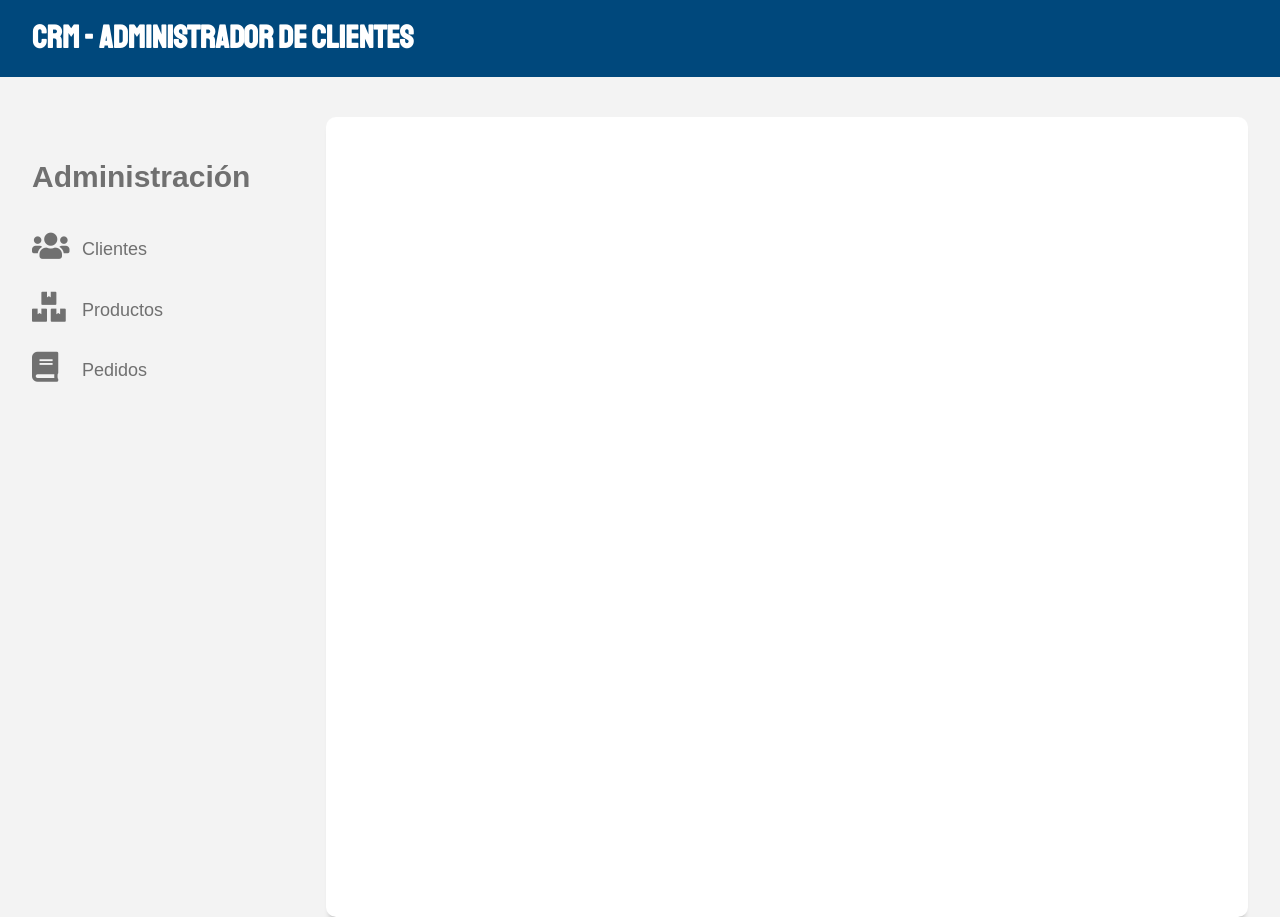
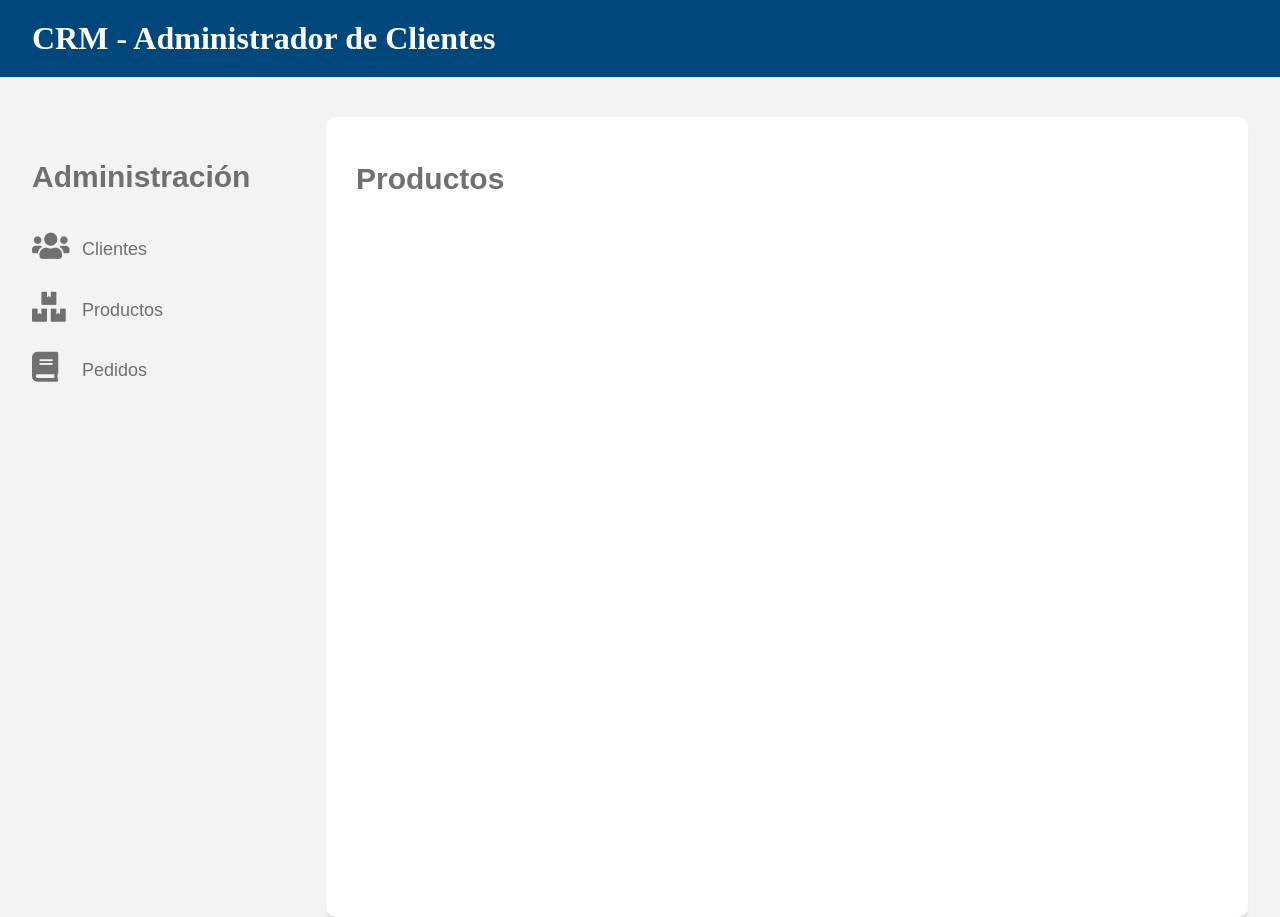
Before and after one commit to MishaelChL/cliente-api, a React (Create React App) app: page /productos in a window 1280 px wide. Built offline with nearby package versions, Linux system fonts and the light colour scheme.

Commit message:
introduccion a react routing

```diff
--- a/package.json
+++ b/package.json
@@ -8,6 +8,7 @@
     "@testing-library/user-event": "^12.8.3",
     "react": "^17.0.2",
     "react-dom": "^17.0.2",
+    "react-router-dom": "^5.2.0",
     "react-scripts": "4.0.3",
     "web-vitals": "^1.1.1"
   },
--- a/public/index.html
+++ b/public/index.html
@@ -13,7 +13,7 @@
 
     <link rel="manifest" href="%PUBLIC_URL%/manifest.json" />
     <link rel="stylesheet" href="https://use.fontawesome.com/releases/v5.8.1/css/all.css" integrity="sha384-50oBUHEmvpQ+1lW4y57PTFmhCaXp0ML5d60M1M7uH2+nqUivzIebhndOJK28anvf" crossorigin="anonymous">
-    <link href="https://fonts.googleapis.com/css2?family=Staatliches&display=swap" rel="stylesheet">
+    <!-- <link href="https://fonts.googleapis.com/css2?family=Staatliches&display=swap" rel="stylesheet"> -->
     <link rel="stylesheet" href="/css/normalize.css">
     <link rel="stylesheet" href="/css/app.css">
     <title>React App</title>
--- a/src/App.js
+++ b/src/App.js
@@ -1,20 +1,35 @@
 import React, {Fragment} from 'react';
+
+//Routing
+import { BrowserRouter as Router, Route, Switch } from 'react-router-dom';
 
 /* Layout */
 import Header from "./components/layout/Header";
 import Navegacion from "./components/layout/Navegacion";
 
+//Componentes
+import Clientes from "./components/clientes/Clientes";
+import Productos from "./components/productos/Productos";
+import Pedidos from "./components/pedidos/Pedidos";
+
 function App() {
   return (
+    <Router>
       <Fragment>
         <Header/>
-      <div class="grid contenedor contenido-principal">
+        <div className="grid contenedor contenido-principal">
           <Navegacion/>
-        <main class="caja-contenido col-9">
-          {/* TODO : A los diferentes componentes */}
+          <main className="caja-contenido col-9">
+            <Switch>
+              <Route exact path="/" component={Clientes} />
+              <Route exact path="/productos" component={Productos} />
+              <Route exact path="/pedidos" component={Pedidos} />
+
+            </Switch>
           </main>
         </div>
       </Fragment>
+    </Router>
   );
 }
 
--- /dev/null
+++ b/src/components/clientes/Clientes.js
@@ -0,0 +1,9 @@
+import React from 'react';
+
+function Clientes() {
+    return(
+        <h2>Clientes</h2>
+    );
+}
+
+export default Clientes;
--- a/src/components/layout/Navegacion.js
+++ b/src/components/layout/Navegacion.js
@@ -2,13 +2,13 @@
 
 const Navegacion = () => { //Esta es una forma de crear funciones, hay otra con functions
     return (
-        <aside class="sidebar col-3">
+        <aside className="sidebar col-3">
             <h2>Administración</h2>
 
-            <nav class="navegacion">
-                <a href="index.html" class="clientes">Clientes</a>
-                <a href="productos.html" class="productos">Productos</a>
-                <a href="pedidos.html" class="pedidos">Pedidos</a>
+            <nav className="navegacion">
+                <a href="/" className="clientes">Clientes</a>
+                <a href="/productos" className="productos">Productos</a>
+                <a href="/pedidos" className="pedidos">Pedidos</a>
             </nav>
         </aside>
     );
--- /dev/null
+++ b/src/components/pedidos/Pedidos.js
@@ -0,0 +1,9 @@
+import React from 'react';
+
+function Pedidos() {
+    return(
+        <h2>Pedidos</h2>
+    );
+}
+
+export default Pedidos;
--- /dev/null
+++ b/src/components/productos/Productos.js
@@ -0,0 +1,9 @@
+import React from 'react';
+
+function Productos() {
+    return(
+        <h2>Productos</h2>
+    );
+}
+
+export default Productos;
```
Also changed, not shown: 1 other file (tests, documents, lock files or other folders). Lines whose indentation alone changed are shown as unchanged.
